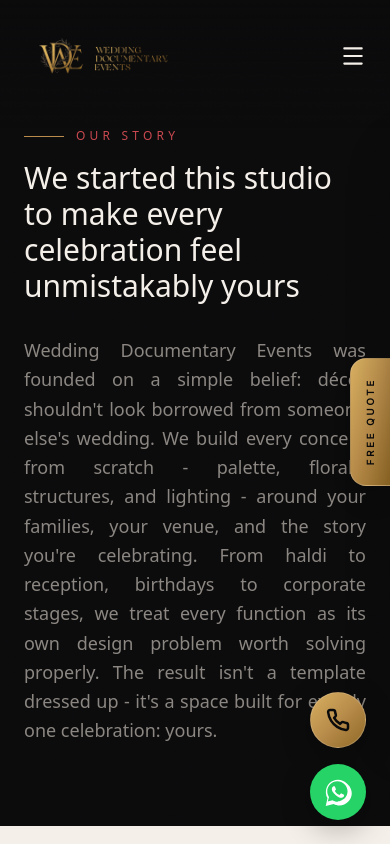
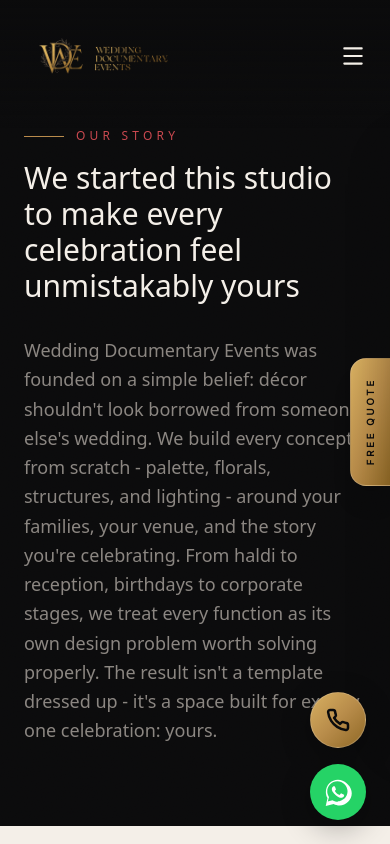
Before and after one commit to aaron-dnd/wde, a Next.js app: page /about in a window 390 px wide. Shown: the top 844 px of the page. Built offline with nearby package versions, Linux system fonts and the light colour scheme.

Commit message:
Add Logo Animations in mobile view

```diff
--- a/app/about/page.tsx
+++ b/app/about/page.tsx
@@ -14,7 +14,7 @@ export default function AboutPage() {
           We started this studio to make every celebration feel
           unmistakably yours
         </h1>
-        <p className="text-stone text-lg leading-relaxed max-w-none text-justify">
+        <p className="text-stone text-lg leading-relaxed max-w-none text-left md:text-justify">
   Wedding Documentary Events was founded on a simple belief: décor
   shouldn&apos;t look borrowed from someone else&apos;s wedding. We build every
   concept from scratch - palette, florals, structures, and lighting -
--- a/app/template.tsx
+++ b/app/template.tsx
@@ -100,12 +100,12 @@ export default function Template({ children }: { children: React.ReactNode }) {
   animate={{ rotateY: 0, scale: 1, opacity: 1 }}
   transition={{ duration: 0.8, type: "spring", bounce: 0.4 }}
 >
-              <div className="relative w-full max-w-[360px] h-56 sm:max-w-none sm:w-[32rem] sm:h-80 md:w-[48rem] md:h-[28rem] perspective-1000">
+  <div className="relative h-48 w-64 sm:h-64 sm:w-96 md:h-80 md:w-[36rem] perspective-1000">
     <Image
       src="/wde-logo-final.png"
       alt="WDE Loading Logo"
       fill
-                  sizes="(max-width: 640px) 360px, (max-width: 768px) 512px, 768px"
+      sizes="(max-width: 640px) 256px, (max-width: 768px) 384px, 576px"
       className="object-contain"
       priority
     />
```
Lines whose indentation alone changed are shown as unchanged.
